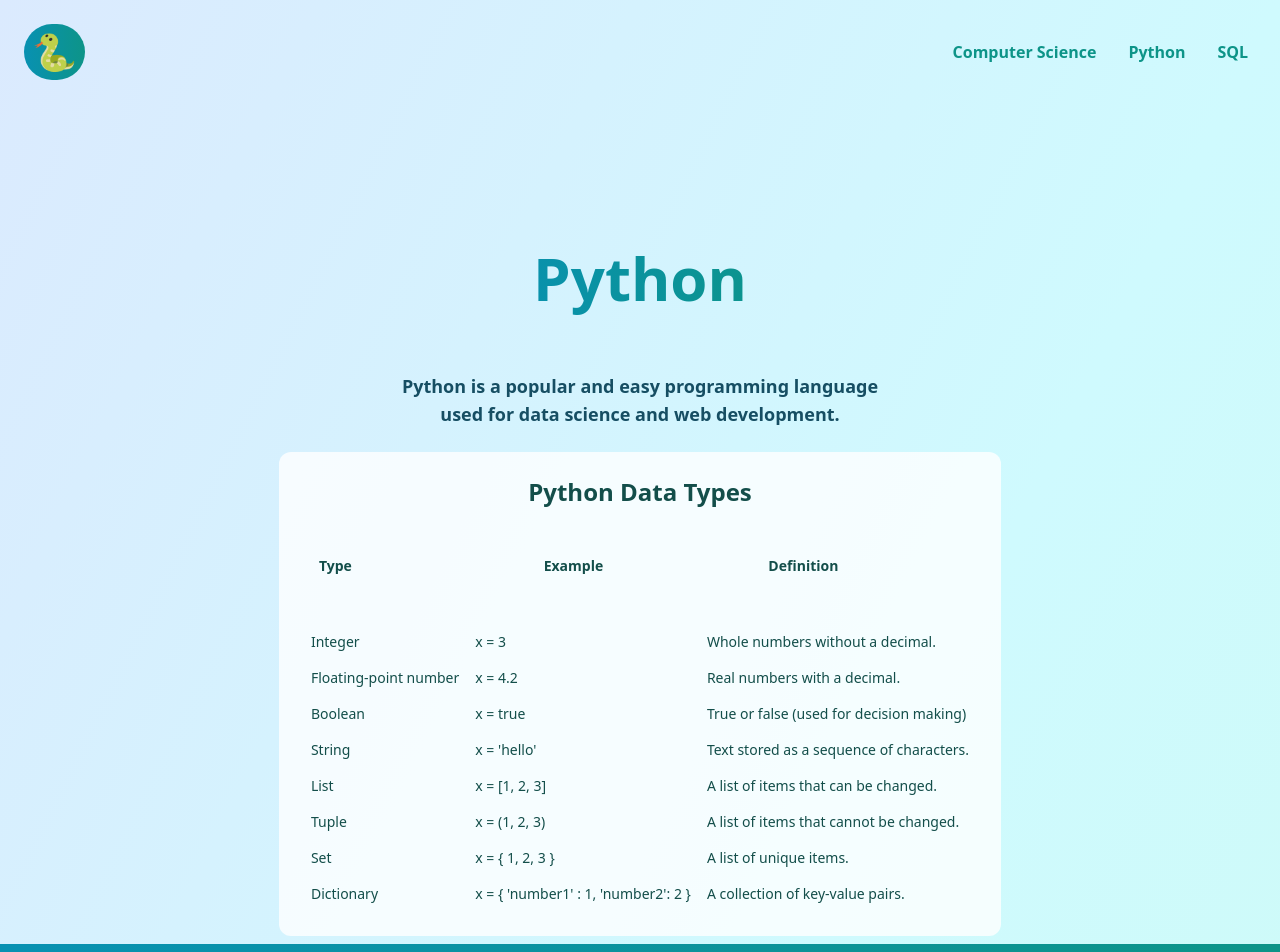
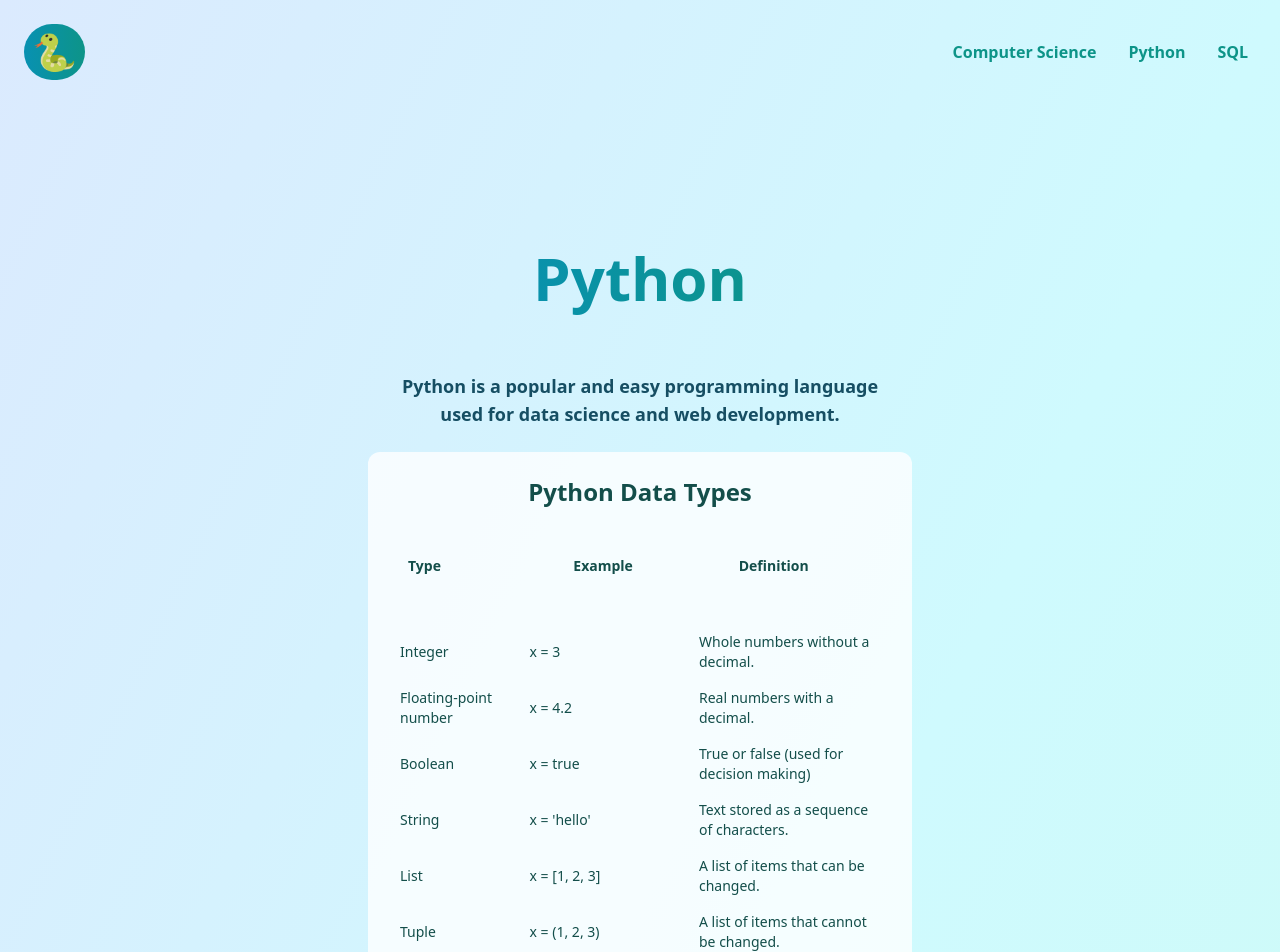
Before and after one commit to ccingram94/armstrongstem, a Next.js app: page /python in a window 1280 px wide. Shown: the top 952 px of the page. Built offline with nearby package versions, Linux system fonts and the light colour scheme.

Commit message:
css spacing

```diff
--- a/pages/python.js
+++ b/pages/python.js
@@ -33,7 +33,7 @@ export default function Python() {
                 <th className='w-full p-2 m-2'>Definition</th>
               </tr>
             </thead>
-            <tbody className='p-2 m-2'>
+            <tbody className='p-2 m-2 max-w-lg'>
               <tr>
                 <td className='p-2 m-2'>
                   Integer
```
